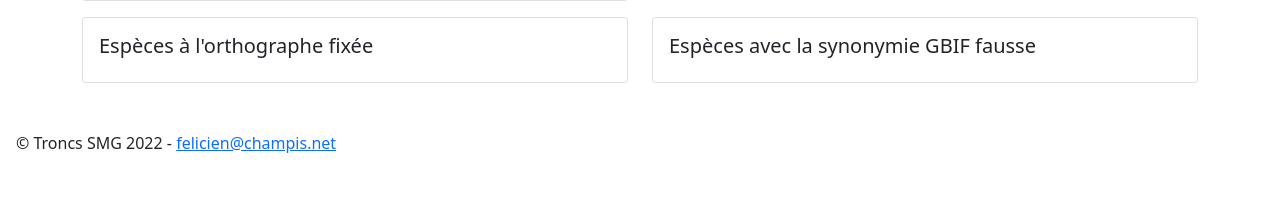
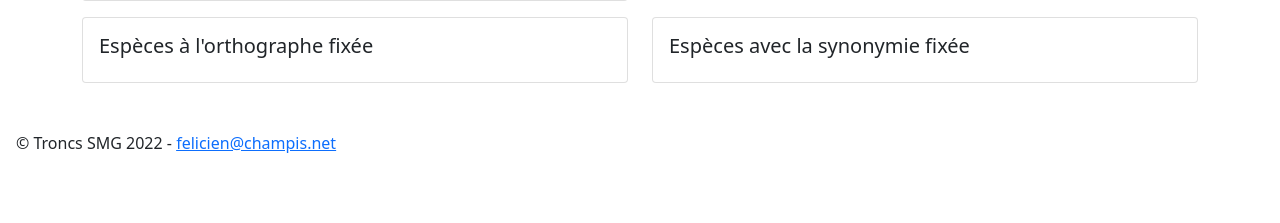
Before and after one commit to feliciencorbat/smg-troncs, a Django app: template stats/templates/stats/home.html in a window 1280 px wide. Shown: the part 267-490 px from the top of the page. Run offline with Django 4.2, Linux system fonts and the light colour scheme; the template is opened without the code that fills it, so the values that code supplies are empty.

```diff
--- a/stats/templates/stats/home.html
+++ b/stats/templates/stats/home.html
@@ -53,7 +53,7 @@
         <div class="col-lg-6">
             <div class="card">
                 <div class="card-body">
-                    <h5 class="card-title">Espèces avec la synonymie GBIF fausse</h5>
+                    <h5 class="card-title">Espèces avec la synonymie fixée</h5>
                     <p class="card-text">
                         {% for species in gbif_synonyms_errors %}
                             <i>{{ species }}</i><br/>
```
